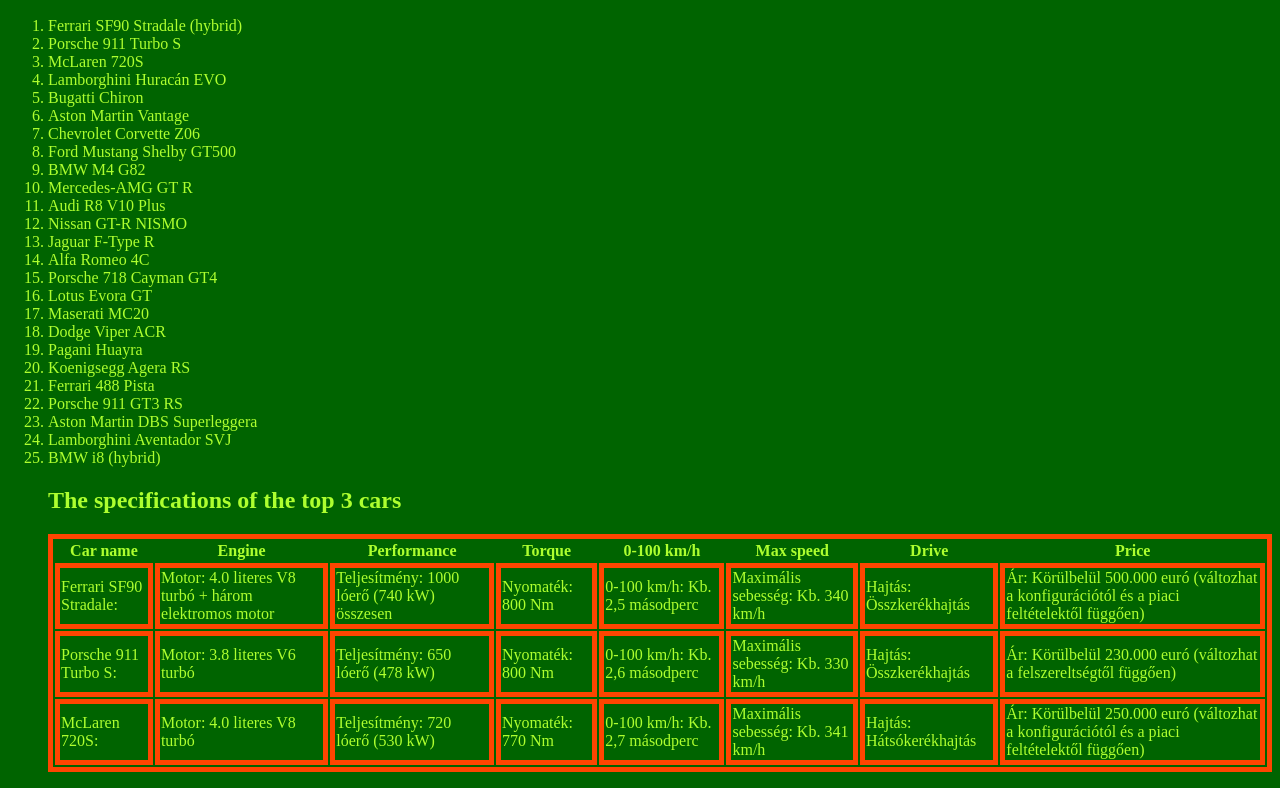
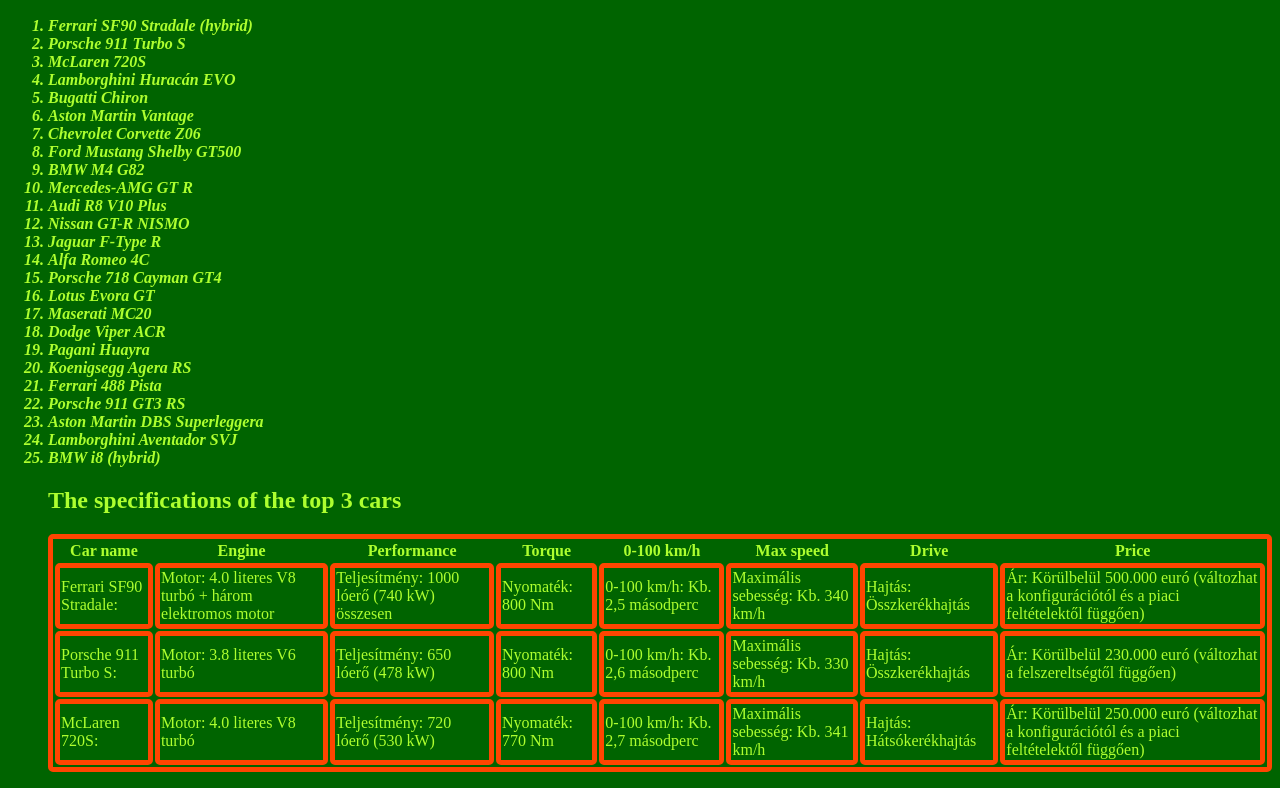
Before and after one commit to VizhanyoBence/-j-mappa, a plain HTML site: page index.html in a window 1280 px wide. Shown: the part 253-1041 px from the top of the page. Drawn offline with Linux system fonts and the light colour scheme.

Commit message:
li modification

```diff
--- a/alap.css
+++ b/alap.css
@@ -1,3 +1,4 @@
 body{background-color: darkgreen; color: greenyellow;}
 h1{color:springgreen; background-color: midnightblue;  font-weight: bold;   font-style: italic;}
-table,td{border: 5px solid; border-color: orangered;}
+table,td{border: 5px solid; border-color: orangered; border-radius: 5px;}
+li{font-style: italic; font-weight: bold;}
```
